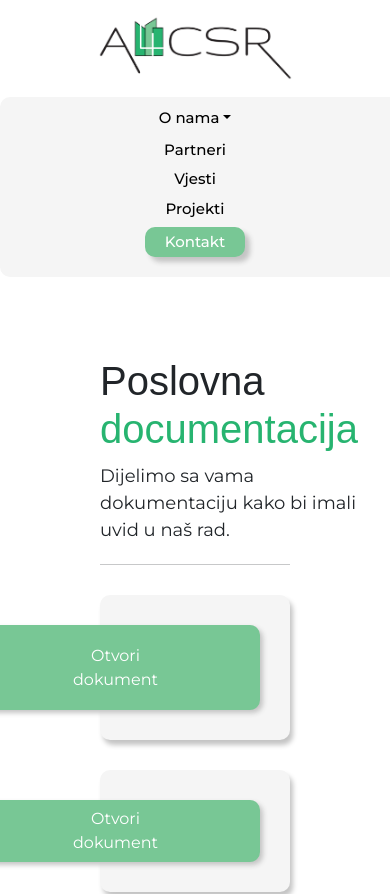
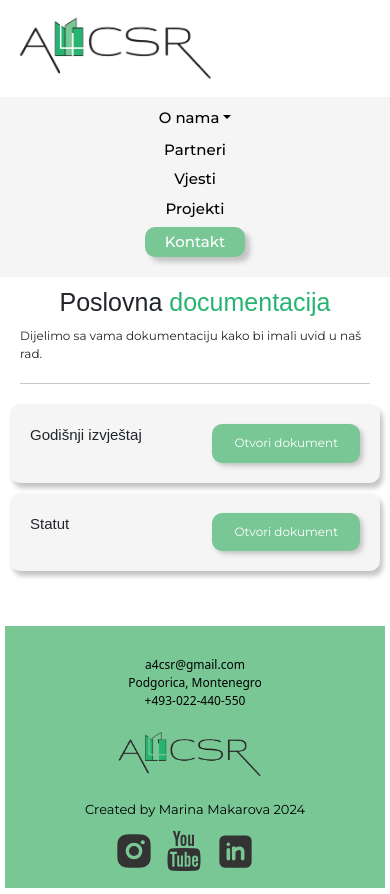
Before and after one commit to mmarakesh/a4csr, a React (Create React App) app: page /doc in a window 390 px wide. Shown: the top 894 px of the page. Built offline with nearby package versions, Linux system fonts and the light colour scheme; a web font is replaced by a local one.

Commit message:
mobail adaptation Poslovna

```diff
--- a/src/App.css
+++ b/src/App.css
@@ -55,15 +55,15 @@
   body {
     margin: 0;
   }
-  .nav {
-    flex-direction: column;
+  .nav-container {
+  flex-direction: column;
+  align-items: center;
   }
-  .nav-left {
-    margin: auto;
+ .nav {
+    justify-content: center;
   }
-  .logo {
-    display: flex;
-    margin: auto;
+ .logo {
+ margin: 0;
     width: 200px;
     margin-bottom: 0px;
   }
@@ -75,9 +75,10 @@
     display: flex;
     flex-direction: column;
     height: 180px;
-    margin-top: 0px;
-    border-radius: none;
-    width: auto;
+    margin: 0px 0px 10px 0px;
+    width: 100%;
+    border-radius: 0px;
+
   }
   .kontakt {
     font-size: 15px;
--- a/src/Components/Onama/Onama.css
+++ b/src/Components/Onama/Onama.css
@@ -48,17 +48,18 @@ margin: 0px 50px 0px 100px;
     .onama {
         flex-direction: column;
         align-items: center;
-        margin-left: 0px;
+        width: 100%;
+        margin: 0px;
     }
     .onama-header {
         font-family: "Gruppo", sans-serif;
         font-size: 25px;
-        width: auto;
+        width: 100%;
         margin: 0px 10px 20px 10px;
     }
     .onama-text {
         font-size: 12px;
-        margin-right: 0px;
+        margin: 0px;
     }
     .box-onama-text {
         width: 300px;
--- a/src/Components/PoslovnaDok/Documentacija.css
+++ b/src/Components/PoslovnaDok/Documentacija.css
@@ -46,3 +46,28 @@
 .doc-hr {
     margin: 0px 100px;
 }
+@media all and (max-width: 500px) {
+    .doc-header {
+        font-size: 25px;
+        margin: 0px;
+        text-align: center;
+    }
+    .document-par {
+        font-size: 12px;
+        margin: 10px 20px 20px 20px;
+    }
+    .doc-hr {
+        margin: 0px 20px 20px;
+    }
+    .document-box {
+        margin: 10px 10px;
+        padding: 20px;
+    }
+    .document-text {
+        font-size: 15px;
+    }
+    .document-btn-one, .document-btn-two {
+        padding: 5px 20px;
+        font-size: 12px;
+    }
+}
--- a/src/Components/Tim/Tim.css
+++ b/src/Components/Tim/Tim.css
@@ -78,3 +78,25 @@
     font-family: "Montserrat", sans-serif;
     font-size: 50px;
 }
+@media all and (max-width: 500px) {
+    .tim-header {
+        font-size: 25px;
+        margin: 0px;
+    }
+    .row {
+       margin: auto;
+    }
+    .tim-bottom-container {
+        display: flex;
+        flex-direction: column;
+        margin-right: 0px;
+    }
+    .tim-slika {
+        margin-top: 0px;
+        width: 17rem;
+    }
+    .tim-hr-two, .tim-hr {
+        width: 80%;
+    }
+
+}
--- a/src/Components/Vjesti/VjestiMedia.css
+++ b/src/Components/Vjesti/VjestiMedia.css
@@ -18,16 +18,15 @@
 }
 @media all and (max-width: 500px) {
     .medija-all {
-        width: 300px;
+        width: 100%;
     }
     .medija-card {
-        width: auto;
-        padding: 2%;
+        width: 100%;
         flex-basis: auto;
         box-shadow: 5px 5px 5px #dddddd
     }
     .video-news {
-        width: 350px;
+        width: 100%;
     }
     .medija-title {
         font-size: 18px;
```
